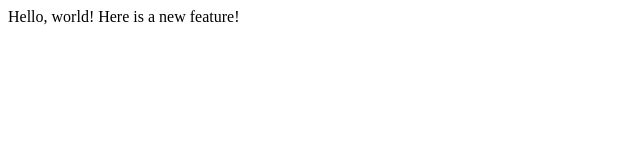
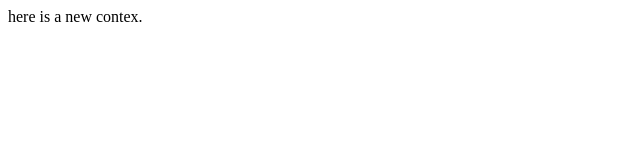
Before and after one commit to Gadir-art/lecture1, a plain HTML site: page index.html in a window 1280 px wide. Shown: the whole page, without its empty margins (0-640 px from the left). Drawn offline with Linux system fonts and the light colour scheme.

Commit message:
new branch contenx

```diff
--- a/index.html
+++ b/index.html
@@ -4,7 +4,6 @@
   <title>Test</title>
   </head>
   <body>
-    Hello, world!
-    Here is a new feature!
+    here is a new contex.
   </body>
   </html>
```
